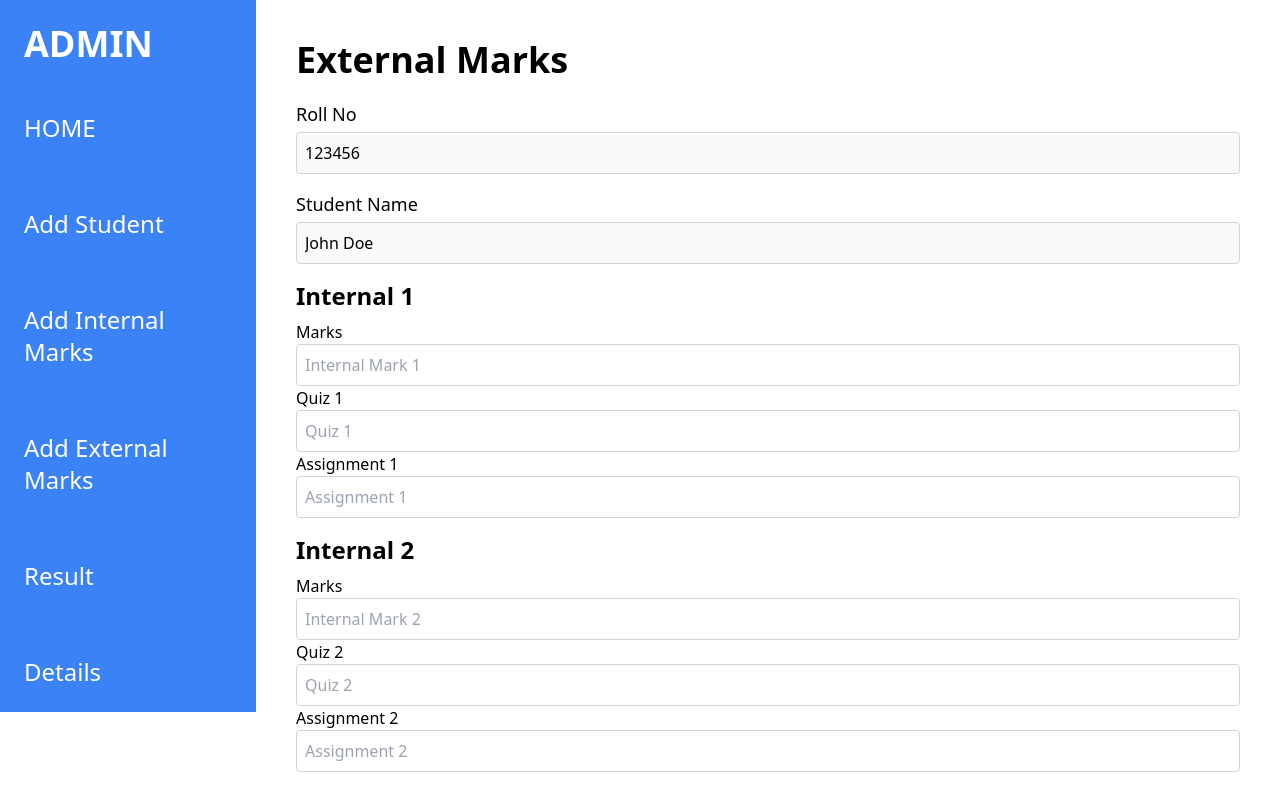
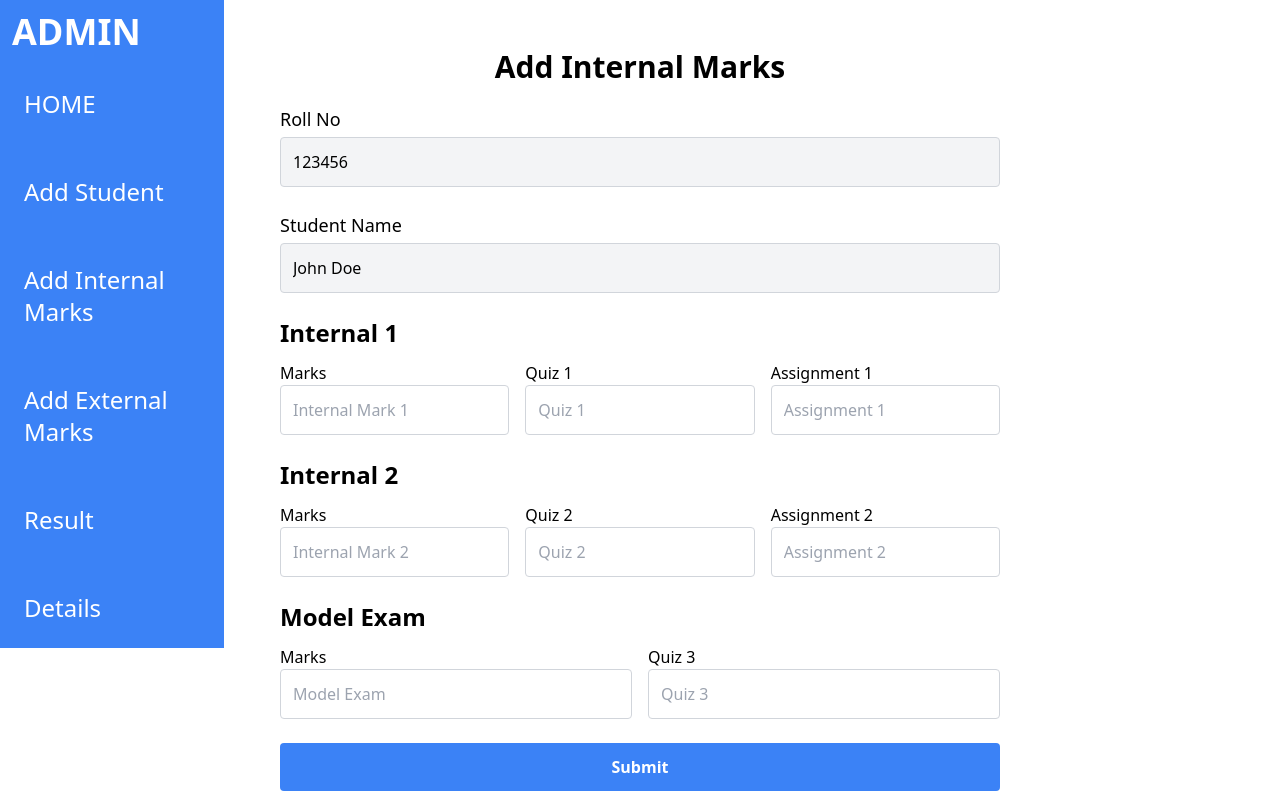
Before and after one commit to Sudhakar-sudha/reactviteclg, a React (Vite) app: page /internal-marks in a window 1280 px wide. Shown: the top 793 px of the page. Built offline with nearby package versions, Linux system fonts and the light colour scheme.

Commit message:
house works

```diff
--- a/src/Components/AddInternalMarks.jsx
+++ b/src/Components/AddInternalMarks.jsx
@@ -15,15 +15,12 @@ const AddInternalMarks = () => {
   });
 
   useEffect(() => {
-    // Fetch student details (rollNo and studentName) from the database here
-    // For the sake of this example, we are setting dummy data
-
+    // Simulated fetched data
     const fetchedStudentData = {
       rollNo: '123456',
       studentName: 'John Doe',
     };
 
-    // Update the state with fetched data
     setMarks((prevMarks) => ({
       ...prevMarks,
       rollNo: fetchedStudentData.rollNo,
@@ -42,28 +39,15 @@ const AddInternalMarks = () => {
   const handleSubmit = (e) => {
     e.preventDefault();
     console.log('Submitted Marks:', marks);
-
-    // Here, you can send the data to the backend.
-    // Example:
-    // fetch('http://localhost:5000/api/external-marks', {
-    //   method: 'POST',
-    //   headers: { 'Content-Type': 'application/json' },
-    //   body: JSON.stringify(marks),
-    // })
-    //   .then((res) => res.json())
-    //   .then((data) => {
-    //     console.log('Success:', data);
-    //   })
-    //   .catch((error) => {
-    //     console.error('Error:', error);
-    //   });
+    // Backend submission logic here
   };
 
   return (
-    <div className="p-5">
-      <h1 className="text-4xl font-bold mb-5">External Marks</h1>
+    <div className="min-h-screen flex items-center justify-center">
+      <div className=" rounded-lg p-6 w-full max-w-3xl">
+        <h1 className="text-3xl font-bold text-center mb-5">Add Internal Marks</h1>
 
-      <form onSubmit={handleSubmit} className="space-y-4">
+        <form onSubmit={handleSubmit} className="space-y-6">
           <div>
             <label className="block text-lg font-medium mb-1">Roll No</label>
             <input
@@ -71,7 +55,7 @@ const AddInternalMarks = () => {
               name="rollNo"
               value={marks.rollNo}
               onChange={handleChange}
-            className="border border-gray-300 p-2 rounded w-full"
+              className="border border-gray-300 p-3 rounded w-full bg-gray-100"
               disabled
             />
           </div>
@@ -83,108 +67,129 @@ const AddInternalMarks = () => {
               name="studentName"
               value={marks.studentName}
               onChange={handleChange}
-            className="border border-gray-300 p-2 rounded w-full"
+              className="border border-gray-300 p-3 rounded w-full bg-gray-100"
               disabled
             />
           </div>
 
+          {/* Internal 1 */}
           <div>
-          <h2 className="text-2xl font-bold mb-2">Internal 1</h2>
-          <label className="block">Marks</label>
+            <h2 className="text-2xl font-semibold mb-3">Internal 1</h2>
+            <div className="grid grid-cols-1 md:grid-cols-3 gap-4">
+              <div>
+                <label className="block font-medium">Marks</label>
                 <input
                   type="number"
                   name="internal1"
                   value={marks.internal1}
                   onChange={handleChange}
                   placeholder="Internal Mark 1"
-            className="border border-gray-300 p-2 rounded w-full"
+                  className="border border-gray-300 p-3 rounded w-full"
                 />
-
-          <label className="block">Quiz 1</label>
+              </div>
+              <div>
+                <label className="block font-medium">Quiz 1</label>
                 <input
                   type="number"
                   name="quiz1"
                   value={marks.quiz1}
                   onChange={handleChange}
                   placeholder="Quiz 1"
-            className="border border-gray-300 p-2 rounded w-full"
+                  className="border border-gray-300 p-3 rounded w-full"
                 />
-
-          <label className="block">Assignment 1</label>
+              </div>
+              <div>
+                <label className="block font-medium">Assignment 1</label>
                 <input
                   type="number"
                   name="assignment1"
                   value={marks.assignment1}
                   onChange={handleChange}
                   placeholder="Assignment 1"
-            className="border border-gray-300 p-2 rounded w-full"
+                  className="border border-gray-300 p-3 rounded w-full"
                 />
               </div>
+            </div>
+          </div>
 
+          {/* Internal 2 */}
           <div>
-          <h2 className="text-2xl font-bold mb-2">Internal 2</h2>
-          <label className="block">Marks</label>
+            <h2 className="text-2xl font-semibold mb-3">Internal 2</h2>
+            <div className="grid grid-cols-1 md:grid-cols-3 gap-4">
+              <div>
+                <label className="block font-medium">Marks</label>
                 <input
                   type="number"
                   name="internal2"
                   value={marks.internal2}
                   onChange={handleChange}
                   placeholder="Internal Mark 2"
-            className="border border-gray-300 p-2 rounded w-full"
+                  className="border border-gray-300 p-3 rounded w-full"
                 />
-
-          <label className="block">Quiz 2</label>
+              </div>
+              <div>
+                <label className="block font-medium">Quiz 2</label>
                 <input
                   type="number"
                   name="quiz2"
                   value={marks.quiz2}
                   onChange={handleChange}
                   placeholder="Quiz 2"
-            className="border border-gray-300 p-2 rounded w-full"
+                  className="border border-gray-300 p-3 rounded w-full"
                 />
-
-          <label className="block">Assignment 2</label>
+              </div>
+              <div>
+                <label className="block font-medium">Assignment 2</label>
                 <input
                   type="number"
                   name="assignment2"
                   value={marks.assignment2}
                   onChange={handleChange}
                   placeholder="Assignment 2"
-            className="border border-gray-300 p-2 rounded w-full"
+                  className="border border-gray-300 p-3 rounded w-full"
                 />
               </div>
+            </div>
+          </div>
 
+          {/* Model Exam */}
           <div>
-          <h2 className="text-2xl font-bold mb-2">Model Exam</h2>
-          <label className="block">Marks</label>
+            <h2 className="text-2xl font-semibold mb-3">Model Exam</h2>
+            <div className="grid grid-cols-1 md:grid-cols-2 gap-4">
+              <div>
+                <label className="block font-medium">Marks</label>
                 <input
                   type="number"
                   name="model"
                   value={marks.model}
                   onChange={handleChange}
                   placeholder="Model Exam"
-            className="border border-gray-300 p-2 rounded w-full"
+                  className="border border-gray-300 p-3 rounded w-full"
                 />
-
-          <label className="block">Quiz 3</label>
+              </div>
+              <div>
+                <label className="block font-medium">Quiz 3</label>
                 <input
                   type="number"
                   name="quiz3"
                   value={marks.quiz3}
                   onChange={handleChange}
                   placeholder="Quiz 3"
-            className="border border-gray-300 p-2 rounded w-full"
+                  className="border border-gray-300 p-3 rounded w-full"
                 />
+              </div>
+            </div>
           </div>
 
           <button
             type="submit"
-          className="bg-blue-500 text-white px-4 py-2 rounded hover:bg-blue-600"
+            className="w-full bg-blue-500 text-white py-3 rounded font-semibold hover:bg-blue-600 transition duration-300"
           >
             Submit
           </button>
         </form>
       </div>
+    </div>
   );
 };
 
--- a/src/Components/Details.jsx
+++ b/src/Components/Details.jsx
@@ -7,7 +7,7 @@ const Details = () => {
   // Fetch student details from the backend
   useEffect(() => {
     // Replace with your backend API endpoint
-    fetch('/api/studentDetails')
+    fetch('https://backendsampleclg.onrender.com/studentDetails')
       .then((response) => response.json())
       .then((data) => {
         setStudentDetails(data); // Assuming the response contains student details
--- a/src/Components/Home.jsx
+++ b/src/Components/Home.jsx
@@ -7,7 +7,7 @@ const Home = () => {
   // Fetching student details from the backend (replace with actual API endpoint)
   useEffect(() => {
     // Example API endpoint (replace with actual backend URL)
-    fetch('/api/studentDetails')
+    fetch('https://backendsampleclg.onrender.com/studentDetails')
       .then((response) => response.json())
       .then((data) => {
         setStudentDetails(data); // Assuming the response is an array or object of student details
@@ -34,12 +34,12 @@ const Home = () => {
       <div className="space-y-6">
         <div className="flex justify-between">
           <span className="font-semibold text-lg">Student Name:</span>
-          <span>{studentDetails.name}</span>
+          <span>{studentDetails.username}</span>
         </div>
 
         <div className="flex justify-between">
           <span className="font-semibold text-lg">Roll No:</span>
-          <span>{studentDetails.rollNo}</span>
+          <span>{studentDetails.password}</span>
         </div>
 
         <div className="flex justify-between">
--- a/src/Components/Navbar.jsx
+++ b/src/Components/Navbar.jsx
@@ -3,11 +3,11 @@ import { Link } from 'react-router-dom';
 
 const Navbar = () => {
   return (
-    <nav className="flex flex-col h-full  bg-blue-500 w-64 text-white">
-      <div className="text-4xl font-bold p-6">
+    <nav className="flex flex-col fixed  bg-blue-500 w-56 text-white">
+      <div className="text-4xl font-bold p-3">
         <h1>ADMIN</h1>
       </div>
-      <ul className="flex flex-col list-none p-6 space-y-16">
+      <ul className="flex flex-col list-none p-6 space-y-14">
         <li>
           <Link
             to="/"
--- a/src/Components/Result.jsx
+++ b/src/Components/Result.jsx
@@ -8,7 +8,7 @@ const Result = () => {
   // Fetching internal and external marks from the backend
   useEffect(() => {
     // Replace with your backend API endpoint to fetch marks
-    fetch('/api/result') // Endpoint to get the student's marks
+    fetch('https://backendsampleclg.onrender.com/studentDetails') // Endpoint to get the student's marks
       .then((response) => response.json())
       .then((data) => {
         if (data) {
```
Also changed, not shown: src/Components/AddStudent.jsx (+224 -43 lines). Lines whose indentation alone changed are shown as unchanged.
